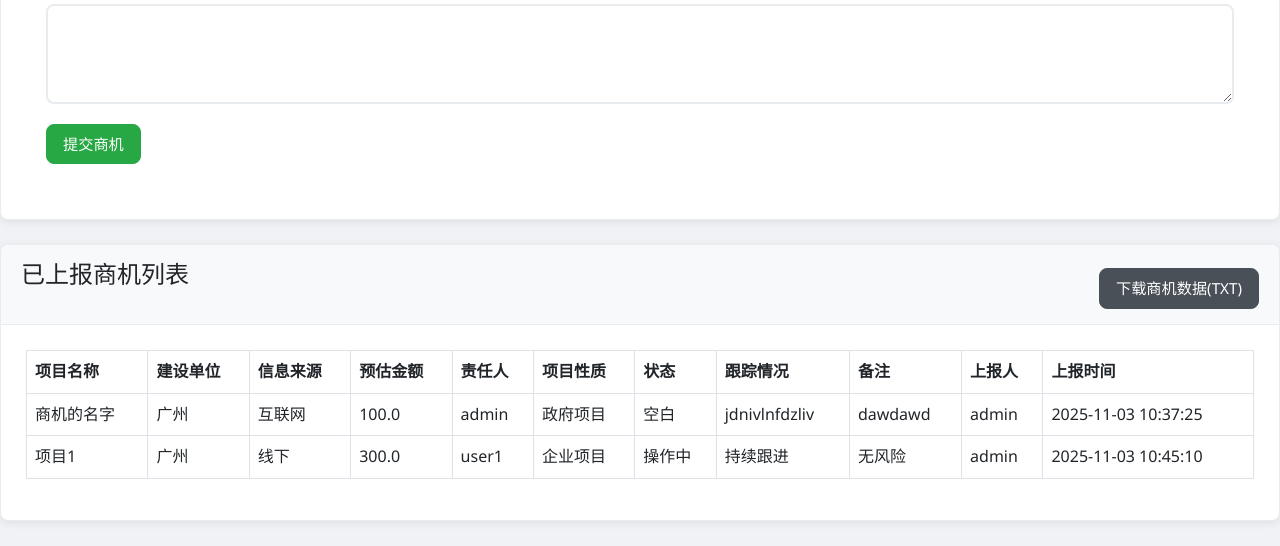
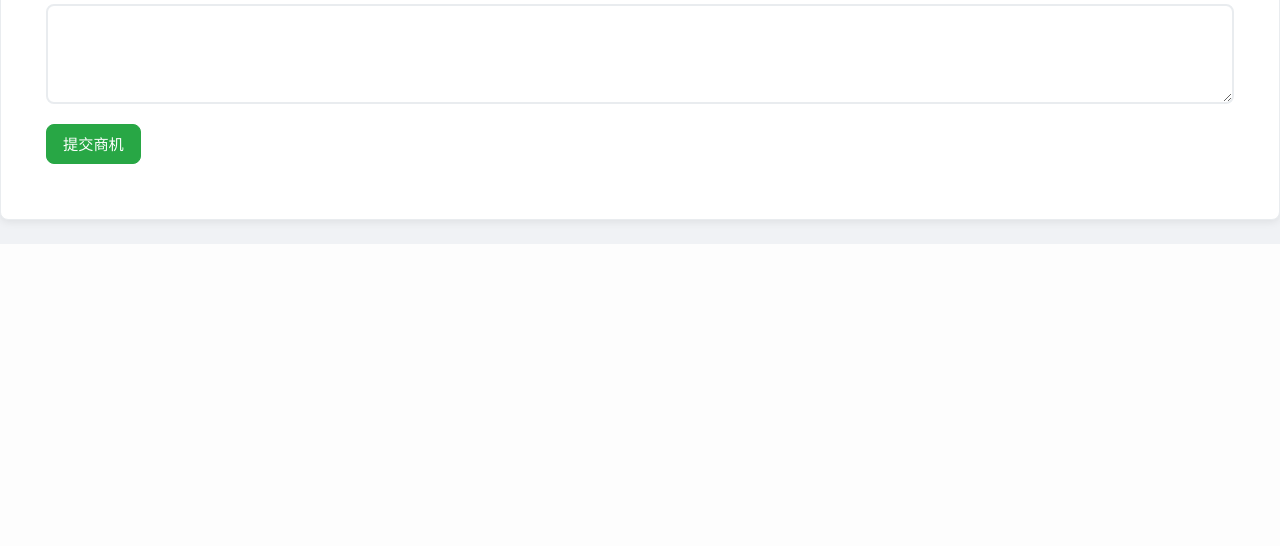
Before and after one commit to raosirui/Daily, a Flask app: page /business_report in a window 1280 px wide. Shown: the part 859-1405 px from the top of the page. After the commit the page ends 1103 px from the top, so only its background shows below. Run offline with Flask 2, Linux system fonts and the light colour scheme; the visitor is signed in with stand-in values (Sample User, id 1).

Commit message:
feat(business): 添加商机数据获取功能并删除已上报商机展示

```diff
--- a/data/business/opportunities.json
+++ b/data/business/opportunities.json
@@ -24,5 +24,18 @@
     "remarks": "无风险",
     "report_time": "2025-11-03 10:45:10",
     "reporter": "admin"
+  },
+  {
+    "project_name": "111",
+    "construction_unit": "111",
+    "source": "111",
+    "estimated_amount": 111.0,
+    "responsible_person": "admin",
+    "project_type": "政府项目",
+    "status": "空白",
+    "tracking_info": "",
+    "remarks": "",
+    "report_time": "2025-11-03 12:10:02",
+    "reporter": "admin"
   }
 ]
--- a/templates/business_report.html
+++ b/templates/business_report.html
@@ -139,55 +139,7 @@
             </div>
         </div>
 
-        <!-- 商机列表 -->
-        <div class="card">
-            <div class="card-header">
-                <h2>已上报商机列表</h2>
-                <a href="/download_business_opportunities" class="btn btn-primary download-btn">下载商机数据(TXT)</a>
-            </div>
-            <div class="card-body">
-                <div class="table-responsive">
-                    <table class="table table-bordered">
-                        <thead>
-                            <tr>
-                                <th>项目名称</th>
-                                <th>建设单位</th>
-                                <th>信息来源</th>
-                                <th>预估金额</th>
-                                <th>责任人</th>
-                                <th>项目性质</th>
-                                <th>状态</th>
-                                <th>跟踪情况</th>
-                                <th>备注</th>
-                                <th>上报人</th>
-                                <th>上报时间</th>
-                            </tr>
-                        </thead>
-                        <tbody>
-                            {% for opportunity in opportunities %}
-                            <tr>
-                                <td>{{ opportunity.project_name }}</td>
-                                <td>{{ opportunity.construction_unit }}</td>
-                                <td>{{ opportunity.source }}</td>
-                                <td>{{ opportunity.estimated_amount if opportunity.estimated_amount else '-' }}</td>
-                                <td>{{ opportunity.responsible_person }}</td>
-                                <td>{{ opportunity.project_type }}</td>
-                                <td>{{ opportunity.status }}</td>
-                                <td>{{ opportunity.tracking_info if opportunity.tracking_info else '-' }}</td>
-                                <td>{{ opportunity.remarks if opportunity.remarks else '-' }}</td>
-                                <td>{{ opportunity.reporter }}</td>
-                                <td>{{ opportunity.report_time }}</td>
-                            </tr>
-                            {% else %}
-                            <tr>
-                                <td colspan="11" class="text-center">暂无商机记录</td>
-                            </tr>
-                            {% endfor %}
-                        </tbody>
-                    </table>
-                </div>
-            </div>
-        </div>
+
     </div>
 
     <script src="https://cdn.jsdelivr.net/npm/bootstrap@5.3.0/dist/js/bootstrap.bundle.min.js"></script>
```
Also changed, not shown: get_business_data.py (added, +30 -0 lines).
